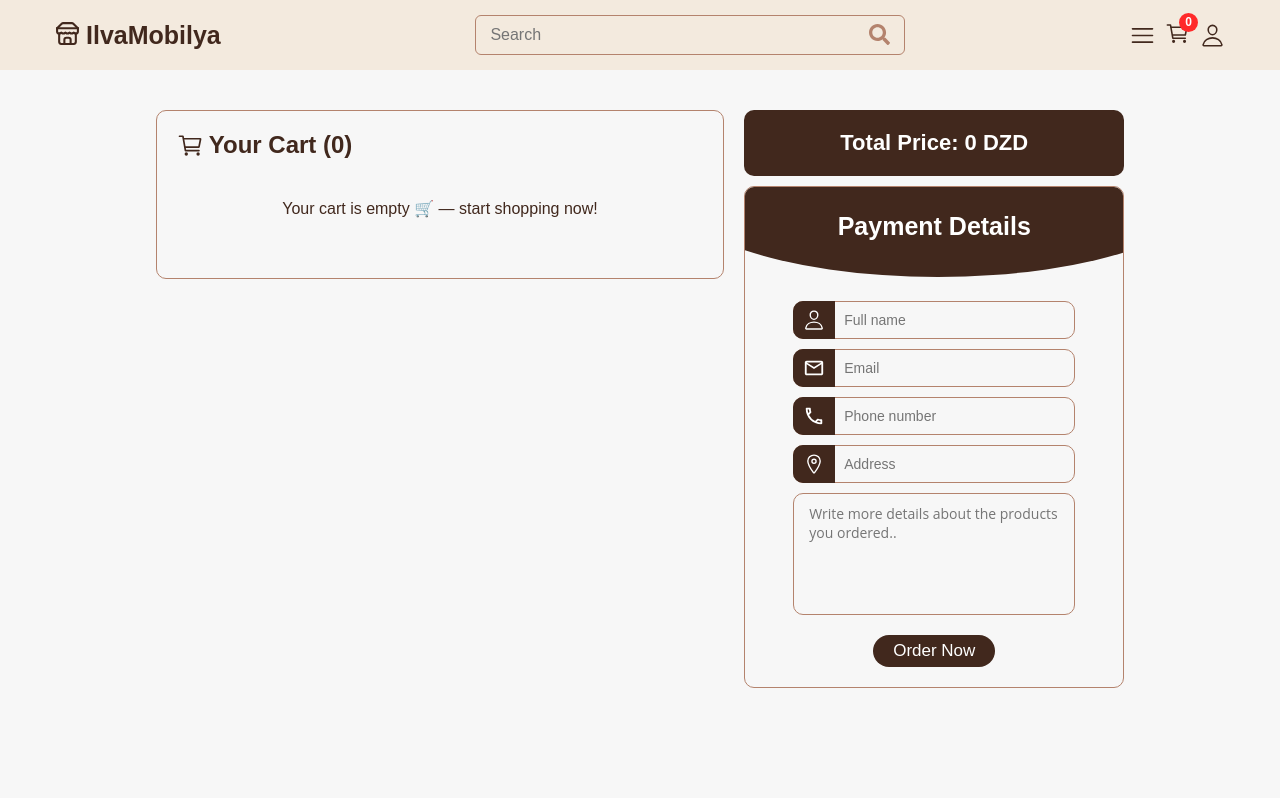
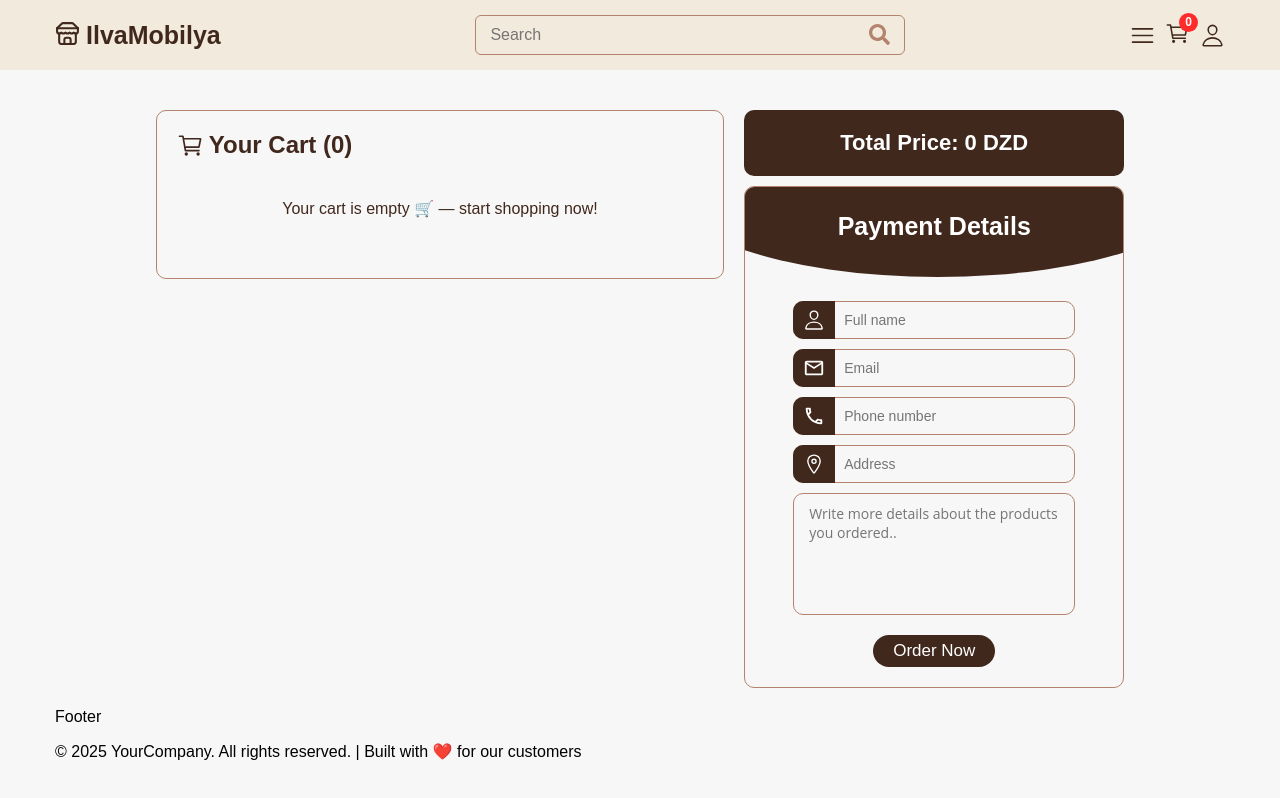
Before and after one commit to AdamKhelladi/ilvamobilya-store, a React (Create React App) app: page /cart in a window 1280 px wide. Built offline with nearby package versions, Linux system fonts and the light colour scheme.

Commit message:
Add Footer component

```diff
--- a/src/App.js
+++ b/src/App.js
@@ -13,6 +13,7 @@ import { BrowserRouter as Router, Routes, Route } from "react-router-dom";
 import Cart from "./components/Cart/Cart";
 import Testimonials from "./components/Testimonials/Testimonials";
 import NotFound from "./components/NotFound/NotFound";
+import Footer from "./components/Footer/Footer";
 
 function App() {
   const [showMenu, setShowMenu] = useState(false);
@@ -92,6 +93,7 @@ function App() {
                 <Products addToCart={addToCart} />
                 <Testimonials />
               </div>
+
             }
           ></Route>
 
@@ -112,7 +114,10 @@ function App() {
           ></Route>
 
           <Route path="*" element={<NotFound />}></Route>
+
         </Routes>
+
+        <Footer />
       </div>
     </Router>
   );
--- /dev/null
+++ b/src/components/Footer/Footer.js
@@ -0,0 +1,15 @@
+import "./Footer.css";
+
+export default function Footer() {
+  return (
+    <div className="Footer-container">
+      <div className="container">
+        <div className="content">Footer</div>
+        <p className="footer-text">
+          © {new Date().getFullYear()} YourCompany. All rights reserved. | Built
+          with ❤️ for our customers
+        </p>
+      </div>
+    </div>
+  );
+}
```
Also changed, not shown: src/components/Footer/Footer.css (added).
